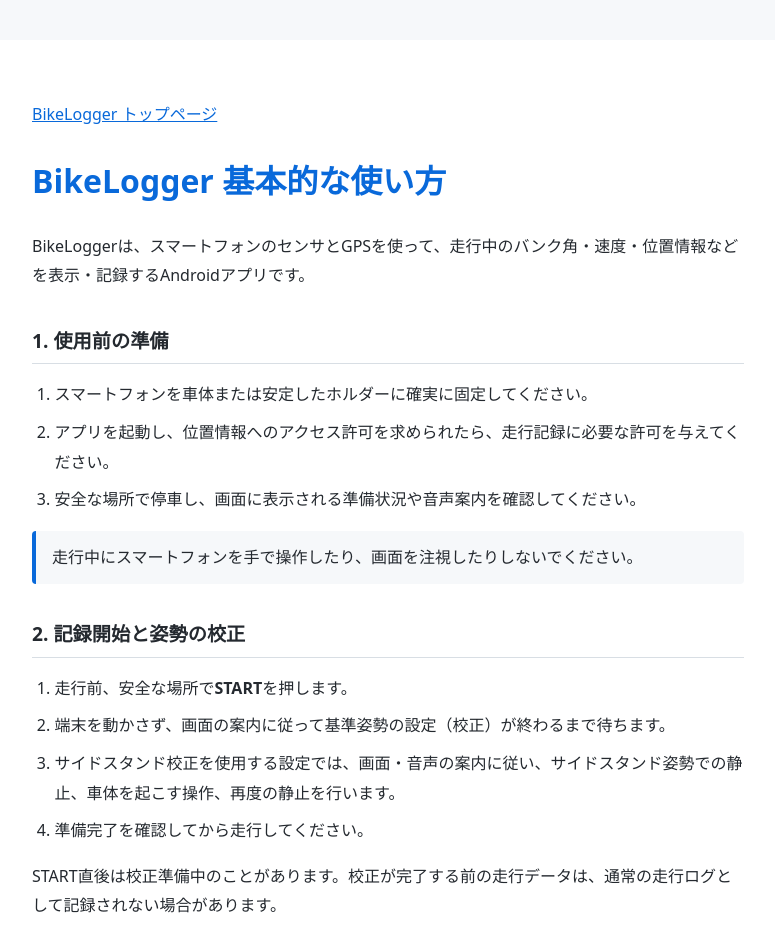
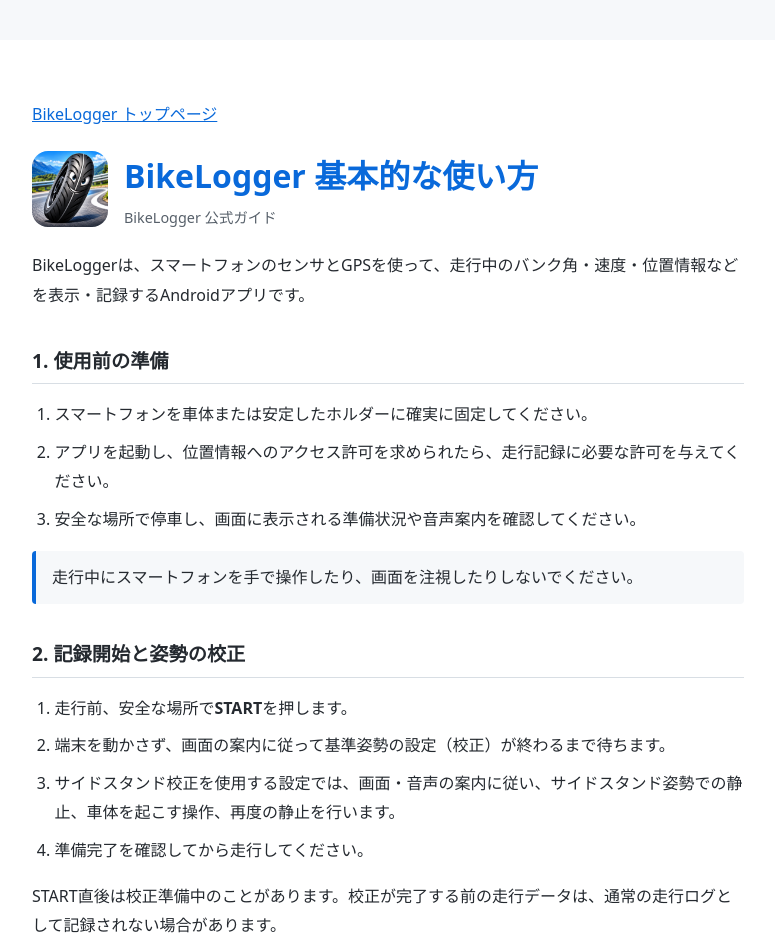
Before and after one commit to motomak/BikeLogger-Public, a plain HTML site: page guide.html in a window 1280 px wide. Shown: the top 944 px of the page, without its empty margins (252-1027 px from the left). Drawn offline with Linux system fonts and the light colour scheme.

Commit message:
Show tire mascot in guide header

```diff
--- a/guide.html
+++ b/guide.html
@@ -19,7 +19,10 @@ footer{border-top:1px solid #ddd;margin-top:30px;padding-top:15px;color:#57606a}
 </head>
 <body><main>
 <p><a href="./">BikeLogger トップページ</a></p>
-<h1>BikeLogger 基本的な使い方</h1>
+<div style="display:flex;align-items:center;gap:16px;margin:10px 0 20px;">
+<img src="./tire2.png" alt="BikeLogger公式アイコン・タイヤ君" width="76" height="76" style="width:76px;height:76px;object-fit:contain;border-radius:16px;flex-shrink:0;">
+<div><h1 style="margin:0;">BikeLogger 基本的な使い方</h1><p style="margin:0;color:#57606a;font-size:.9rem;">BikeLogger 公式ガイド</p></div>
+</div>
 <p>BikeLoggerは、スマートフォンのセンサとGPSを使って、走行中のバンク角・速度・位置情報などを表示・記録するAndroidアプリです。</p>
 
 <h2>1. 使用前の準備</h2>
```
